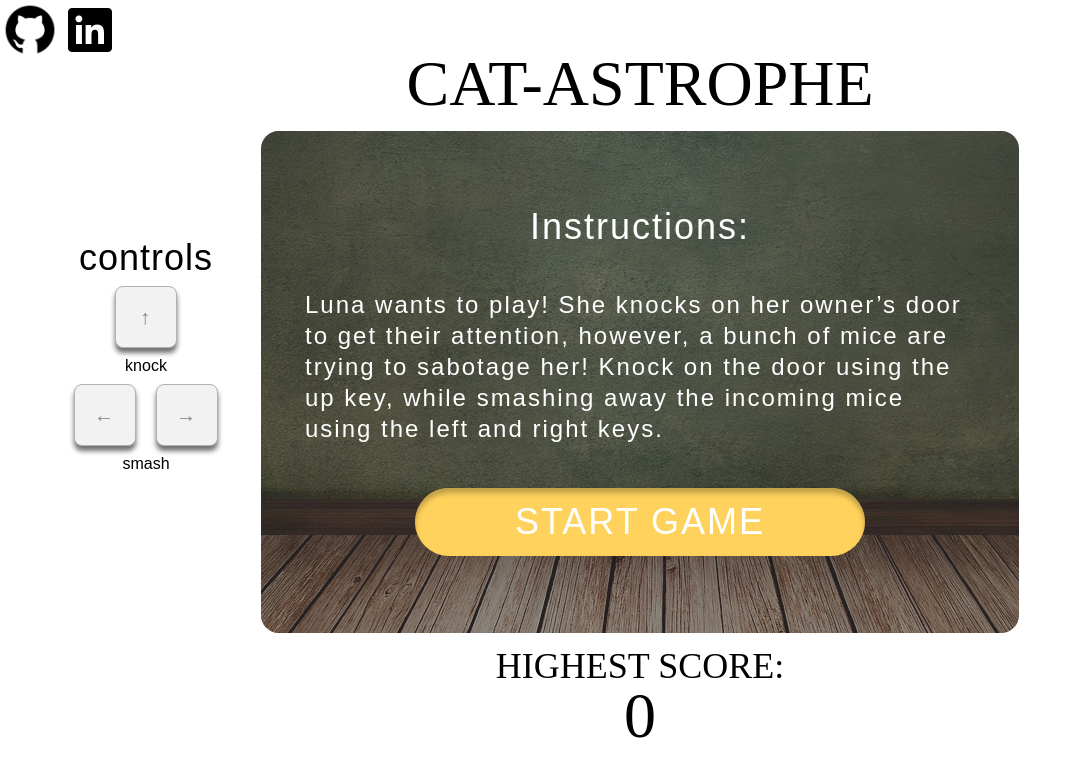
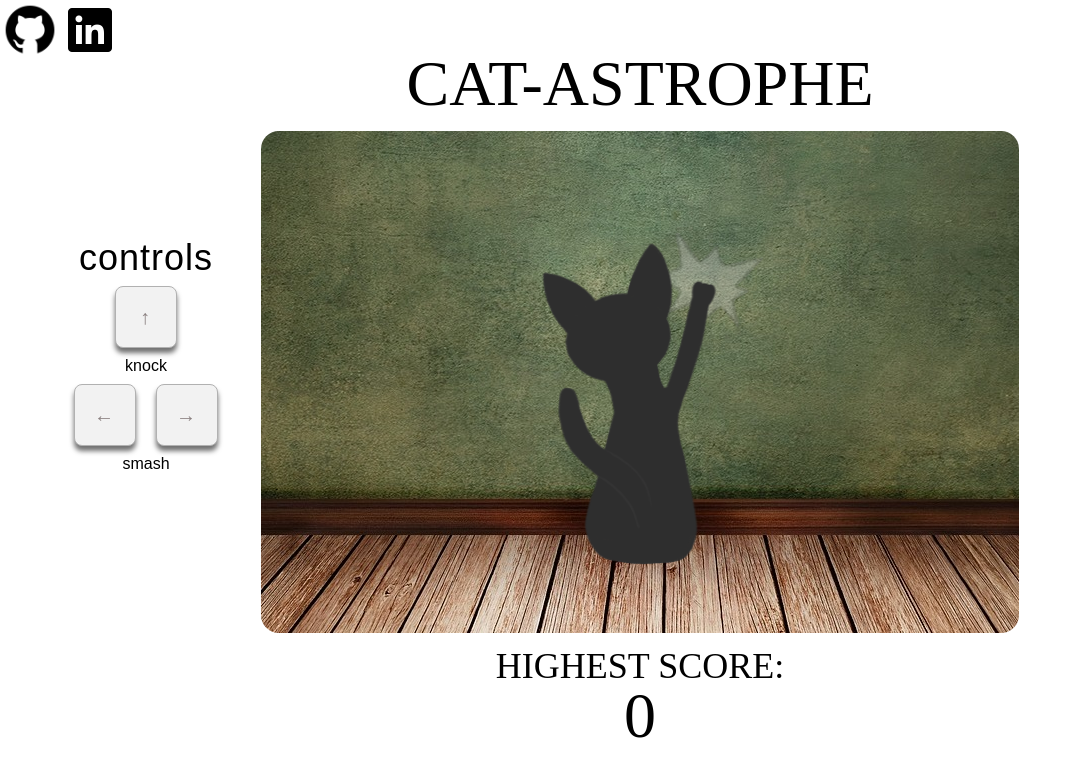
Before and after one commit to katpvu/cat-tastrophe, a website built with webpack: page index.html in a window 1280 px wide. Both pictures are taken after a click on the button "START GAME". Shown: the whole page, without its empty margins (0-1077 px from the left). Built offline with nearby package versions, Linux system fonts and the light colour scheme; a web font is replaced by a local one.

Commit message:
add cat states

```diff
--- a/index.html
+++ b/index.html
@@ -37,18 +37,18 @@
 
             <!-- Game Console -->
             <div class="game-console">
-                <div class="start-game" class="hidden">
+                <div class="start-game">
                     <h2>Instructions:</h2>
                     <p>Luna wants to play! She knocks on her owner’s door to get their attention, however, a bunch of mice are trying to sabotage her! Knock on the door using the up key, while smashing away the incoming mice using the left and right keys.</p>
-                    <button id="play-game-button">START GAME</button>
+                    <button class="play-game-button">START GAME</button>
                 </div>
                 <!-- After clicking START GAME button, need to display: hidden-->
                 <div id="game-over" class="hidden">
 
                 </div> <!-- initially Display: hidden-->
-                <canvas id="game-canvas" width="758px" height="502px">
-                    <!-- <img src="" alt=""> -->
-                </canvas>
+                <canvas id="game-canvas" width="758px" height="502px"></canvas>
+                <canvas id="cat-state"></canvas>
+
             </div>
 
             <!-- Highest Score -->
--- a/src/index.js
+++ b/src/index.js
@@ -1,13 +1,23 @@
 import Game from "./scripts/game";
+import PlayGame from "./scripts/play_game"
 
+//Canvas
 let canvas = document.getElementById('game-canvas');
 const ctx = canvas.getContext('2d');
-
-//Setting game-console background image
 const background = new Image();
 background.src = "./assets/room-g7ec8543d0_1920.jpg";
+const catState = new Image();
+catState.src = "./assets/cat_states.png";
 background.onload = function(){
     ctx.drawImage(background,0,0);
+    ctx.drawImage(catState, 234, 0, 234, 336, 270, 100, 236, 336);
 }
 
+// let cat = new Cat(catState);
 let game = new Game(ctx)
+
+//Selectors
+let playGameButtonSelector = ".play-game-button"
+document.querySelectorAll(playGameButtonSelector, game).forEach((el) => {
+    new PlayGame(el);
+});
--- a/src/scripts/game.js
+++ b/src/scripts/game.js
@@ -1,18 +1,34 @@
 class Game {
     constructor(ctx) {
         this.ctx = ctx;
+        // this.cat = cat;
+        // this.setUpGame()
     }
 
-    //DOCUMENT QUERIES
-    // let startPage = document.querySelector(".start-game");
-    // let gameOverPage = document.querySelector("#game-over");
-
-    handleStartGame(e) {
-        e.preventDefault();
+    //Place cat in normal state in center
+    setUpGame() {
 
     }
 
-    // startPage.addEventListener('click', handleStartGame);
+    //
+    startGame() {
+
+    }
+
+    //knock - change img to knock state, increase score points
+    handleUpKey() {
+
+    }
+
+    //left smash - change img to smash state - if successful, remove mouse
+    handleLeftKey() {
+
+    }
+
+    //right smash - change img to smash state - if successful, remove mouse
+    handleRightKey() {
+
+    }
 
 
 }
--- /dev/null
+++ b/src/scripts/play_game.js
@@ -0,0 +1,23 @@
+class PlayGame {
+    constructor(playGameButton, game) {
+        this.playGameButton = playGameButton
+        this.game = game;
+        this.playGameButton.addEventListener('click', this.handleStartGame.bind(this));
+    }
+
+    //DOCUMENT QUERIES
+    // let startPage = document.querySelector(".start-game");
+    // let gameOverPage = document.querySelector("#game-over");
+
+    handleStartGame(e) {
+        e.preventDefault();
+        let startPage = document.querySelector(".start-game");
+        startPage.classList.add("hidden");
+        this.playGameButton.classList.add("hidden");
+        startPage.classList.remove("start-game");
+
+        // this.game.startGame
+    }
+}
+
+export default PlayGame
--- a/src/styles/start_game_over.css
+++ b/src/styles/start_game_over.css
@@ -6,14 +6,13 @@
     width: 100%;
     height: 100%;
     background-color: #3b3b3b89;
-    /* opacity: 0.9; */
     border-radius: 18px;
     display: flex;
     flex-direction: column;
     align-items: center;
 }
 
-.start-game h2, p, #play-game-button {
+.start-game h2, p, .play-game-button {
     letter-spacing: 2px;
     color: white;
     font-family: 'KoHo', sans-serif;
@@ -25,7 +24,7 @@
     line-height: 31px;
 }
 
-.start-game #play-game-button {
+.play-game-button {
     padding: 13px 100px;
     border-radius: 100px;
     background-color: #FDDC88;
@@ -35,11 +34,11 @@
     cursor: pointer;
 }
 
-.start-game #play-game-button:focus {
+.play-game-button:focus {
     background-color: #FFD25D;
     box-shadow: inset 0px 5px 5px #BF9E46;
 }
 
 .hidden {
-    display: hidden;
+    display: none;
 }
```
Also changed, not shown: src/scripts/cat.js (+6 -3 lines), src/styles/game_console.css (+8 -0 lines), assets/cat_states.png (added), dist/main.css, dist/main.js.
